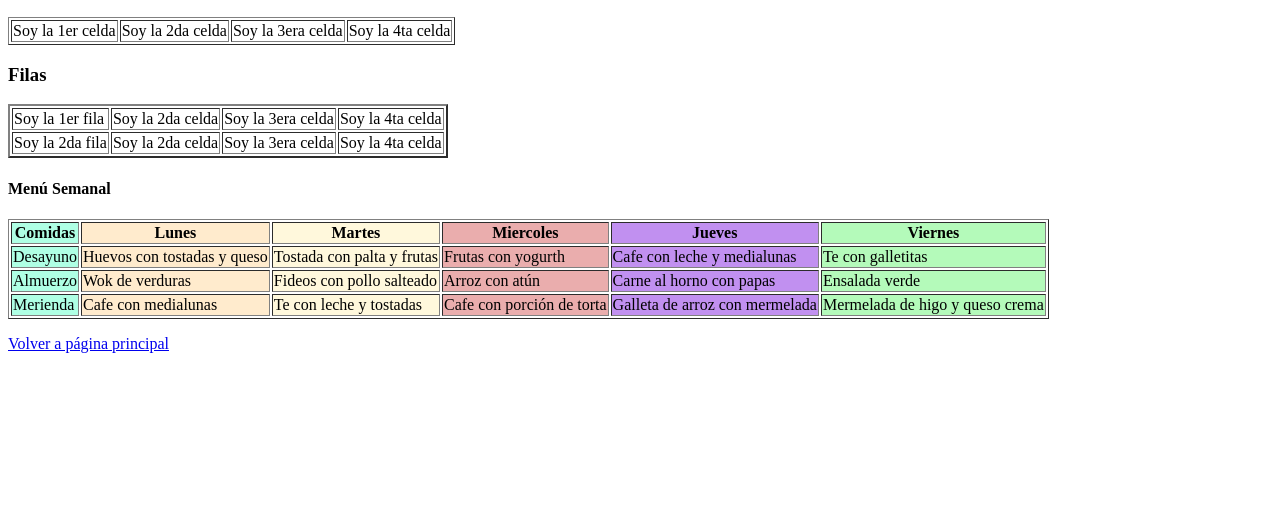
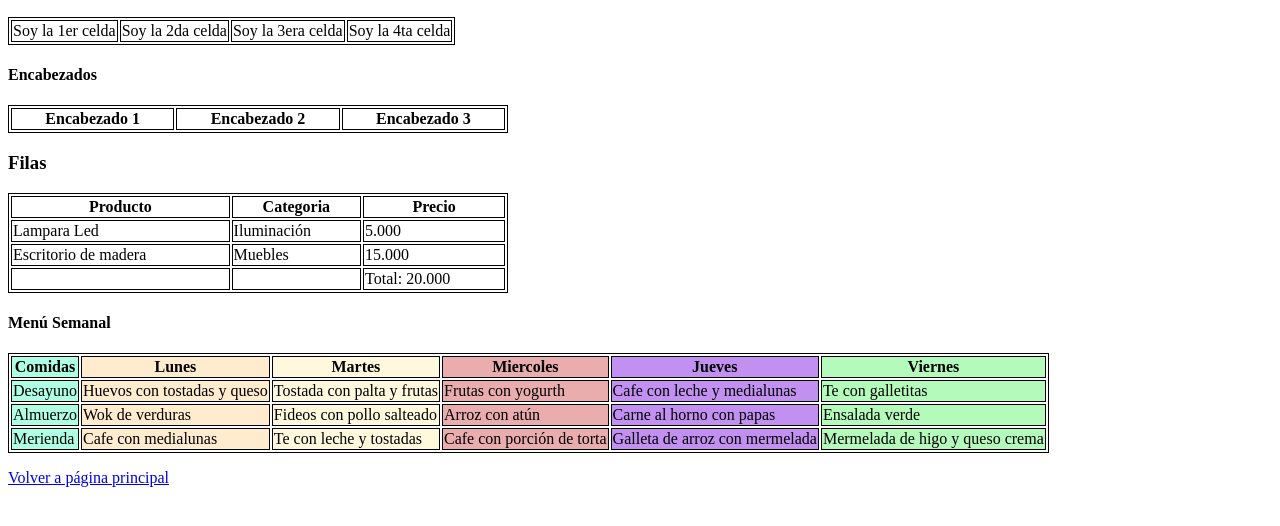
Before and after one commit to LaChicaAlgoritmo/ActualizacionDeClases, a plain HTML site: page Clase5/Tablas.html in a window 1280 px wide. Shown: the part 50-576 px from the top of the page. Drawn offline with Linux system fonts and the light colour scheme.

Commit message:
actualizacion clase 5

```diff
--- a/Clase5/Tablas.html
+++ b/Clase5/Tablas.html
@@ -4,6 +4,11 @@
     <meta charset="UTF-8" />
     <meta name="viewport" content="width=device-width, initial-scale=1.0" />
     <title>Tablas</title>
+    <style>
+      table, th, td {
+        border: 1px solid black;
+      }
+    </style>
   </head>
   <body>
     <h2>Tablas</h2>
@@ -12,26 +17,9 @@
     <!-- La tabla contiene celdas, que se crean con un elemento <td> ('td' significa 'table data', datos de tabla). -->
     <!-- Cada elemento <td> crea una sola celda, y forman la primera fila. Cada celda que agregamos hace crecer la fila. -->
 
-    <table border="1">
-      <td>Soy la 1er celda</td>
-      <td>Soy la 2da celda</td>
-      <td>Soy la 3era celda</td>
-      <td>Soy la 4ta celda</td>
-    </table>
-
-    <!--Para colocar una segunda fila, añadimos la etiqueta <tr> ('tr' significa 'table raw', fila de tabla). Cada fila debe estar dentro de la etiqueta <tr> con cada celda contenida en un archivo <td>.-->
-
-    <h3>Filas</h3>
-
-    <table border="2">
+    <table>
       <tr>
-        <td>Soy la 1er fila</td>
-        <td>Soy la 2da celda</td>
-        <td>Soy la 3era celda</td>
-        <td>Soy la 4ta celda</td>
-      </tr>
-      <tr>
-        <td>Soy la 2da fila</td>
+        <td>Soy la 1er celda</td>
         <td>Soy la 2da celda</td>
         <td>Soy la 3era celda</td>
         <td>Soy la 4ta celda</td>
@@ -39,6 +27,58 @@
     </table>
 
     <!-- Para reconocer los encabezados de la tabla, tanto visual como semánticamente, podemos usar el elemento <th> ('th' significa 'table header', encabezado de tabla). Funciona exactamente igual que un <td>, solo que se destaca de la celda normal -->
+
+      <h4>Encabezados</h4>
+
+      <table style="width: 500px;">
+        <tr>
+          <th>Encabezado 1</th>
+          <th>Encabezado 2</th>
+          <th>Encabezado 3</th>
+        </tr>
+      </table>
+
+
+      <!--La etiqueta <tr> ('tr' 'table raw', fila de tabla). Cada fila debe estar dentro de una etiqueta <tr> con cada celda contenida en un archivo <td>.-->
+      <!-- Thead Tbody y Tfoot
+           Estas etiquetas nos permiten dividir la tabla en tres secciones: el encabezado, el cuerpo y el pie
+          Mejoran la semántica.
+          Facilitan la lectura del código fuente.
+          Nos permiten aplicar estilos de forma diferenciada.
+      -->
+
+    <h3>Filas</h3>
+
+    <table style="width: 500px;">
+      <thead>
+        <tr>
+          <th>Producto</th>
+          <th>Categoria</th>
+          <th>Precio</th>
+        </tr>
+      </thead>
+
+      <tbody>
+        <tr>
+          <td>Lampara Led</td>
+          <td>Iluminación</td>
+          <td>5.000</td>
+        </tr>
+
+        <tr>
+          <td>Escritorio de madera</td>
+          <td>Muebles</td>
+          <td>15.000</td>
+        </tr>
+      </tbody>
+      <tfoot>
+        <td></td>
+        <td></td>
+        <td>Total: 20.000</td>
+      </tfoot>
+    </table>
+
+
 
     <h4>Menú Semanal</h4>
     <table border="1" >
```
Also changed, not shown: Clase3/index.html (+23 -0 lines), Clase4/index.html (+23 -15 lines), Clase5/index.html (+33 -10 lines).
